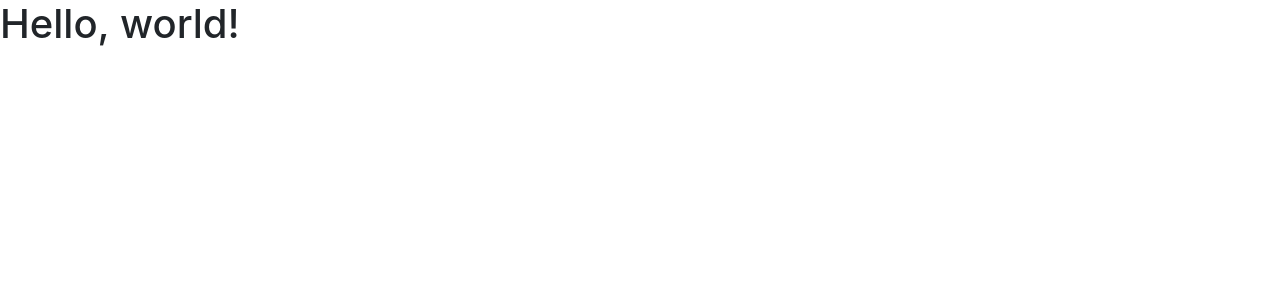
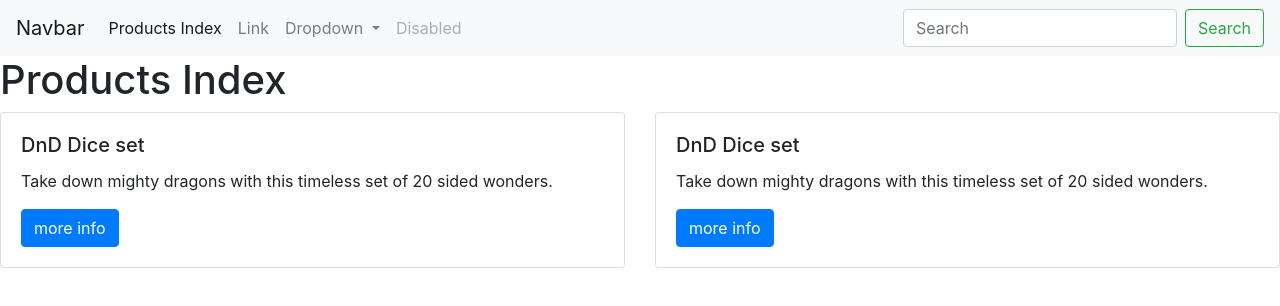
Before and after one commit to matnovello/bootstrap_practice, a plain HTML site: page index.html in a window 1280 px wide. Drawn offline with nearby package versions, Linux system fonts and the light colour scheme.

Commit message:
clears index

```diff
--- a/index.html
+++ b/index.html
@@ -10,19 +10,67 @@
 
     <title>Hello, world!</title>
   </head>
+  <nav class="navbar navbar-expand-lg navbar-light bg-light">
+    <a class="navbar-brand" href="#">Navbar</a>
+    <button class="navbar-toggler" type="button" data-toggle="collapse" data-target="#navbarSupportedContent" aria-controls="navbarSupportedContent" aria-expanded="false" aria-label="Toggle navigation">
+      <span class="navbar-toggler-icon"></span>
+    </button>
+
+    <div class="collapse navbar-collapse" id="navbarSupportedContent">
+      <ul class="navbar-nav mr-auto">
+        <li class="nav-item active">
+          <a class="nav-link" href="#">Products Index <span class="sr-only">(current)</span></a>
+        </li>
+        <li class="nav-item">
+          <a class="nav-link" href="#">Link</a>
+        </li>
+        <li class="nav-item dropdown">
+          <a class="nav-link dropdown-toggle" href="#" id="navbarDropdown" role="button" data-toggle="dropdown" aria-haspopup="true" aria-expanded="false">
+            Dropdown
+          </a>
+          <div class="dropdown-menu" aria-labelledby="navbarDropdown">
+            <a class="dropdown-item" href="#">Action</a>
+            <a class="dropdown-item" href="#">Another action</a>
+            <div class="dropdown-divider"></div>
+            <a class="dropdown-item" href="#">Something else here</a>
+          </div>
+        </li>
+        <li class="nav-item">
+          <a class="nav-link disabled" href="#" tabindex="-1" aria-disabled="true">Disabled</a>
+        </li>
+      </ul>
+      <form class="form-inline my-2 my-lg-0">
+        <input class="form-control mr-sm-2" type="search" placeholder="Search" aria-label="Search">
+        <button class="btn btn-outline-success my-2 my-sm-0" type="submit">Search</button>
+      </form>
+    </div>
+  </nav>
   <body>
-    <h1>Hello, world!</h1>
+    <h1 class = "dsiplay-2">Products Index</h1>
+    <div class="row">
+      <div class="col-sm-6">
+        <div class="card">
+          <div class="card-body">
+            <h5 class="card-title">DnD Dice set</h5>
+            <p class="card-text">Take down mighty dragons with this timeless set of 20 sided wonders.</p>
+            <a href="show.html" class="btn btn-primary">more info</a>
+          </div>
+        </div>
+      </div>
+      <div class="col-sm-6">
+        <div class="card">
+          <div class="card-body">
+            <h5 class="card-title">DnD Dice set</h5>
+            <p class="card-text">Take down mighty dragons with this timeless set of 20 sided wonders.</p>
+            <a href="show.html" class="btn btn-primary">more info</a>
+          </div>
+        </div>
+      </div>
+    </div>
 
-    <!-- Optional JavaScript; choose one of the two! -->
-
-    <!-- Option 1: jQuery and Bootstrap Bundle (includes Popper) -->
     <script src="https://code.jquery.com/jquery-3.5.1.slim.min.js" integrity="sha384-DfXdz2htPH0lsSSs5nCTpuj/zy4C+OGpamoFVy38MVBnE+IbbVYUew+OrCXaRkfj" crossorigin="anonymous"></script>
     <script src="https://cdn.jsdelivr.net/npm/bootstrap@4.5.3/dist/js/bootstrap.bundle.min.js" integrity="sha384-ho+j7jyWK8fNQe+A12Hb8AhRq26LrZ/JpcUGGOn+Y7RsweNrtN/tE3MoK7ZeZDyx" crossorigin="anonymous"></script>
 
-    <!-- Option 2: jQuery, Popper.js, and Bootstrap JS
-    <script src="https://code.jquery.com/jquery-3.5.1.slim.min.js" integrity="sha384-DfXdz2htPH0lsSSs5nCTpuj/zy4C+OGpamoFVy38MVBnE+IbbVYUew+OrCXaRkfj" crossorigin="anonymous"></script>
-    <script src="https://cdn.jsdelivr.net/npm/popper.js@1.16.1/dist/umd/popper.min.js" integrity="sha384-9/reFTGAW83EW2RDu2S0VKaIzap3H66lZH81PoYlFhbGU+6BZp6G7niu735Sk7lN" crossorigin="anonymous"></script>
-    <script src="https://cdn.jsdelivr.net/npm/bootstrap@4.5.3/dist/js/bootstrap.min.js" integrity="sha384-w1Q4orYjBQndcko6MimVbzY0tgp4pWB4lZ7lr30WKz0vr/aWKhXdBNmNb5D92v7s" crossorigin="anonymous"></script>
-    -->
+
   </body>
 </html>
```
Also changed, not shown: new.html (added, +33 -0 lines), show.html (added, +33 -0 lines).
